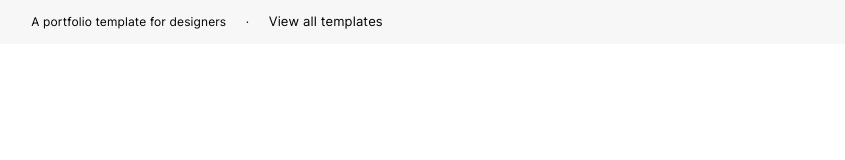
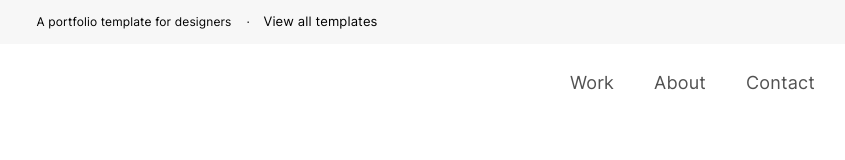
Before and after one commit to sherzodxon/lightfolio, a plain HTML site: page index.html in a window 1280 px wide. Shown: the whole page, without its empty margins (433-1278 px from the left). Drawn offline with Linux system fonts and the light colour scheme.

Commit message:
header is finished

```diff
--- a/index.html
+++ b/index.html
@@ -4,11 +4,28 @@
     <meta charset="UTF-8">
     <meta http-equiv="X-UA-Compatible" content="IE=edge">
     <meta name="viewport" content="width=device-width, initial-scale=1.0">
-    <title>Template</title>
+    <title>Lightfolio</title>
     <link rel="stylesheet" href="css/main.css">
 </head>
 <body>
-    <h1 class="site-title">A portfolio template for designers <span class="text-distance">·</span> <span class="site-title-biggest">View all templates</span></h1>
+    <h1 class="site-title">A portfolio template for designers<span class="text-distance">·</span> <span class="site-title-biggest">View all templates</span></h1>
+    <header class="header">
+        <div class="header-container container">
+            <nav class="header-nav">
+                <ul class="header-list">
+                    <li class="header-item">
+                        <a href="/index.html" class="header-item-link">Work</a>
+                    </li>
+                    <li class="header-item">
+                        <a href="/index.html" class="header-item-link">About</a>
+                    </li>
+                    <li class="header-item">
+                        <a href="/index.html" class="header-item-link">Contact</a>
+                    </li>
+                </ul>
+            </nav>
+        </div>
+    </header>
 
 </body>
 </html>
--- a/scss/_generals.scss
+++ b/scss/_generals.scss
@@ -5,12 +5,14 @@
 }
 
 body {
+  max-width: 1440px;
   margin: 0 auto;
   padding: 0;
   font-family: "Inter", sans-serif;
   font-style: normal;
   font-weight: 400;
   background: rgba(255, 255, 255, 1);
+
 
 
 }
@@ -24,10 +26,12 @@ ul,
 ol {
   list-style: none;
   padding: 0;
+  margin: 0;
 }
 
 a {
   text-decoration: none;
+  color: black;
 }
 
 h1,
@@ -59,7 +63,8 @@ p {
   padding-bottom: 12px;
 }
 .text-distance{
-  margin: 0 16px;
+  margin: 0 15px;
+  margin-right: 10px;
 }
 .site-title-biggest{
   font-size: 13px;
--- a/scss/blocks/_blocks.scss
+++ b/scss/blocks/_blocks.scss
@@ -1 +1,2 @@
 @import "container";
+@import 'header';
--- a/scss/blocks/_container.scss
+++ b/scss/blocks/_container.scss
@@ -1,5 +1,5 @@
 .container {
-    width: 1260px;
+    width: 1268px;
     margin: 0 auto;
     padding: 0 10px;
   }
--- /dev/null
+++ b/scss/blocks/_header.scss
@@ -0,0 +1,29 @@
+.header {
+    padding-top: 25px;
+    padding-bottom: 24px;
+}
+
+.header-container {
+    display: flex;
+    justify-content: right;
+}
+
+.header-nav {
+    margin-right: 16px;
+}
+
+.header-list {
+    display: flex;
+
+}
+
+.header-item {
+    margin-left: 40px;
+}
+
+.header-item-link {
+    font-size: 18px;
+    line-height: 27px;
+    letter-spacing: 0.18px;
+    color: #525252;
+}
```
Also changed, not shown: css/main.css, 1 other file.
